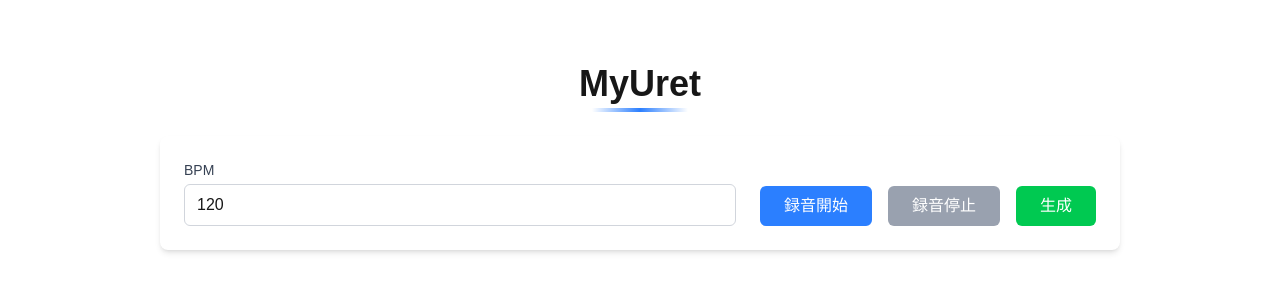
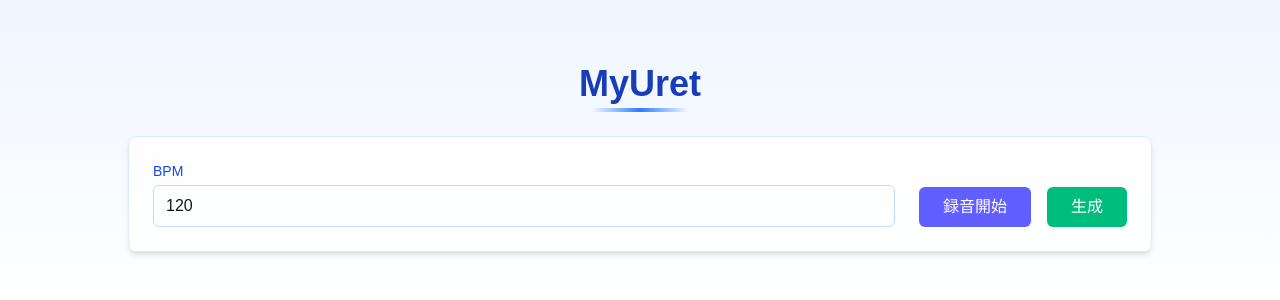
Before and after one commit to take-cantik/code-generator, a Next.js app in the folder client/: page / in a window 1280 px wide. Shown: the top 300 px of the page. Built offline with nearby package versions, Linux system fonts and the light colour scheme.

Commit message:
:sparkles: 色合いの調整

```diff
--- a/client/app/components/GenerateForm.tsx
+++ b/client/app/components/GenerateForm.tsx
@@ -21,31 +21,31 @@ export default function GenerateForm() {
 
   const { start: startMetronome, stop: stopMetronome } = useMetronome(bpm);
 
-  const handleStartRecording = async () => {
-    await startRecording();
-    startMetronome();
-  };
-
-  const handleStopRecording = () => {
-    stopRecording();
-    stopMetronome();
+  const handleRecording = async () => {
+    if (isRecording) {
+      stopRecording();
+      stopMetronome();
+    } else {
+      await startRecording();
+      startMetronome();
+    }
   };
 
   return (
     <div className="space-y-8">
       <form
         onSubmit={handleSubmit(onSubmit)}
-        className="bg-white p-6 rounded-lg shadow-md space-y-6"
+        className="bg-white/80 backdrop-blur-sm p-6 rounded-lg shadow-md space-y-6 border border-blue-100"
       >
         <div className="flex items-end gap-6">
           <label className="flex-1">
-            <span className="block text-sm font-medium text-gray-700 mb-1">
+            <span className="block text-sm font-medium text-blue-700 mb-1">
               BPM
             </span>
             <input
               type="number"
               {...register("bpm", { valueAsNumber: true })}
-              className="w-full px-3 py-2 border border-gray-300 rounded-md focus:outline-none focus:ring-2 focus:ring-blue-500"
+              className="w-full px-3 py-2 border border-blue-200 rounded-md focus:outline-none focus:ring-2 focus:ring-blue-500 focus:border-transparent"
               min="40"
               max="200"
             />
@@ -53,24 +53,19 @@ export default function GenerateForm() {
           <div className="flex gap-4">
             <button
               type="button"
-              onClick={handleStartRecording}
-              disabled={isRecording}
-              className="px-6 py-2 bg-blue-500 text-white rounded-md hover:bg-blue-600 disabled:bg-gray-400 disabled:cursor-not-allowed transition-colors"
+              onClick={handleRecording}
+              className={`px-6 py-2 rounded-md text-white transition-colors ${
+                isRecording
+                  ? "bg-rose-500 hover:bg-rose-600"
+                  : "bg-indigo-500 hover:bg-indigo-600"
+              }`}
             >
-              {isRecording ? "録音中..." : "録音開始"}
-            </button>
-            <button
-              type="button"
-              onClick={handleStopRecording}
-              disabled={!isRecording}
-              className="px-6 py-2 bg-red-500 text-white rounded-md hover:bg-red-600 disabled:bg-gray-400 disabled:cursor-not-allowed transition-colors"
-            >
-              録音停止
+              {isRecording ? "録音停止" : "録音開始"}
             </button>
             <button
               type="submit"
               disabled={isLoading}
-              className="px-6 py-2 bg-green-500 text-white rounded-md hover:bg-green-600 disabled:bg-gray-400 disabled:cursor-not-allowed transition-colors"
+              className="px-6 py-2 text-white rounded-md bg-emerald-500 hover:bg-emerald-600 disabled:cursor-not-allowed transition-colors"
             >
               {isLoading ? "生成中..." : "生成"}
             </button>
@@ -79,8 +74,8 @@ export default function GenerateForm() {
       </form>
 
       {audioUrl && (
-        <div className="bg-white p-6 rounded-lg shadow-md">
-          <h3 className="text-lg font-medium text-gray-900 mb-4">
+        <div className="bg-white/80 backdrop-blur-sm p-6 rounded-lg shadow-md border border-blue-100">
+          <h3 className="text-lg font-medium text-blue-800 mb-4">
             録音した音声
           </h3>
           <audio
@@ -93,12 +88,12 @@ export default function GenerateForm() {
       )}
 
       {chordProgression && (
-        <div className="bg-white p-6 pb-10 rounded-lg shadow-md overflow-y-scroll">
+        <div className="bg-white/80 backdrop-blur-sm p-6 pb-10 rounded-lg shadow-md overflow-y-scroll border border-blue-100">
           <div className="mb-6">
-            <h3 className="text-lg font-medium text-gray-900 mb-2">
+            <h3 className="text-lg font-medium text-blue-800 mb-2">
               コード進行
             </h3>
-            <p className="text-sm text-gray-600">
+            <p className="text-sm text-blue-600">
               カポの位置: {chordProgression.capo}
             </p>
           </div>
--- a/client/app/page.tsx
+++ b/client/app/page.tsx
@@ -2,12 +2,16 @@ import GenerateForm from "./components/GenerateForm";
 
 export default function Home() {
   return (
-    <main className="max-w-screen-lg w-full max-h-screen mx-auto px-8 py-16">
-      <div className="relative">
-        <h1 className="text-4xl font-bold text-center mb-8">MyUret</h1>
-        <div className="absolute -bottom-2 left-1/2 transform -translate-x-1/2 w-24 h-1 bg-gradient-to-r from-transparent via-blue-500 to-transparent"></div>
+    <main className="w-full max-h-screen px-8 py-16 bg-gradient-to-b from-blue-50 to-white">
+      <div className="max-w-screen-lg mx-auto">
+        <div className="relative">
+          <h1 className="text-4xl font-bold text-center mb-8 text-blue-800">
+            MyUret
+          </h1>
+          <div className="absolute -bottom-2 left-1/2 transform -translate-x-1/2 w-24 h-1 bg-gradient-to-r from-transparent via-blue-500 to-transparent"></div>
+        </div>
+        <GenerateForm />
       </div>
-      <GenerateForm />
     </main>
   );
 }
```
